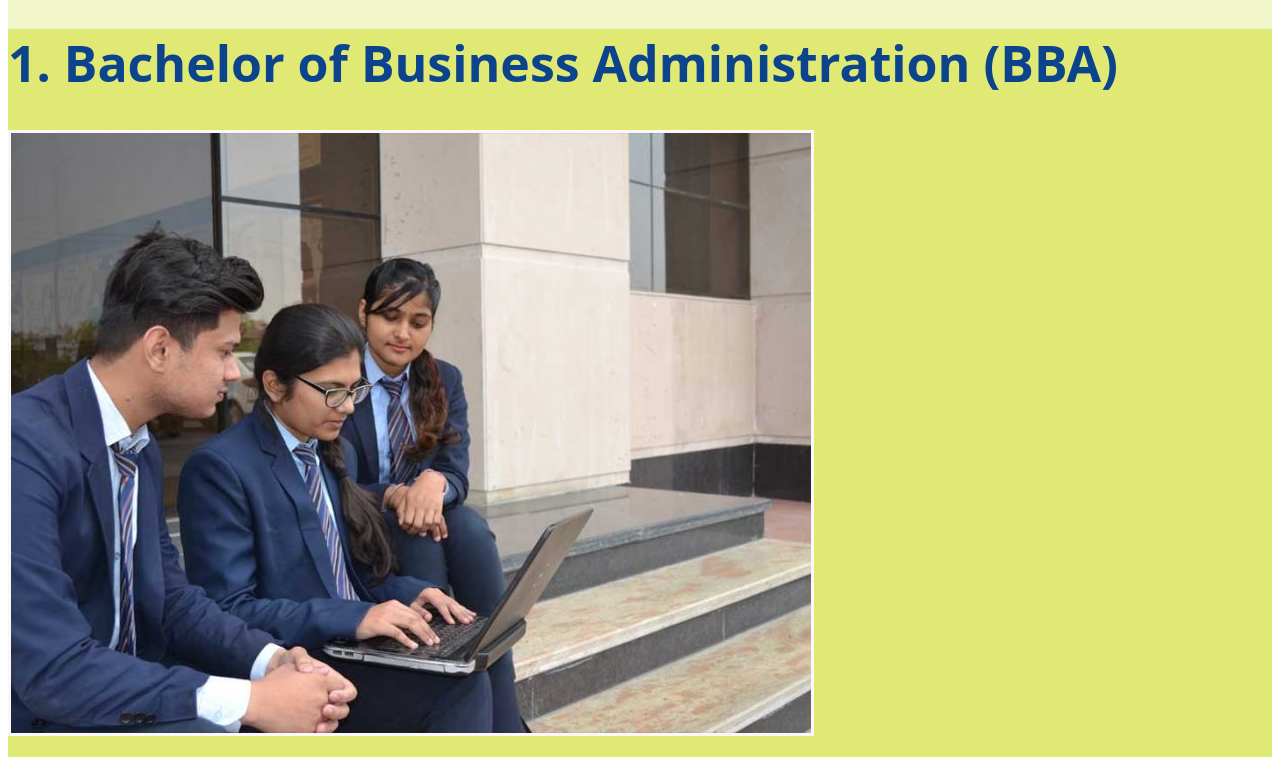
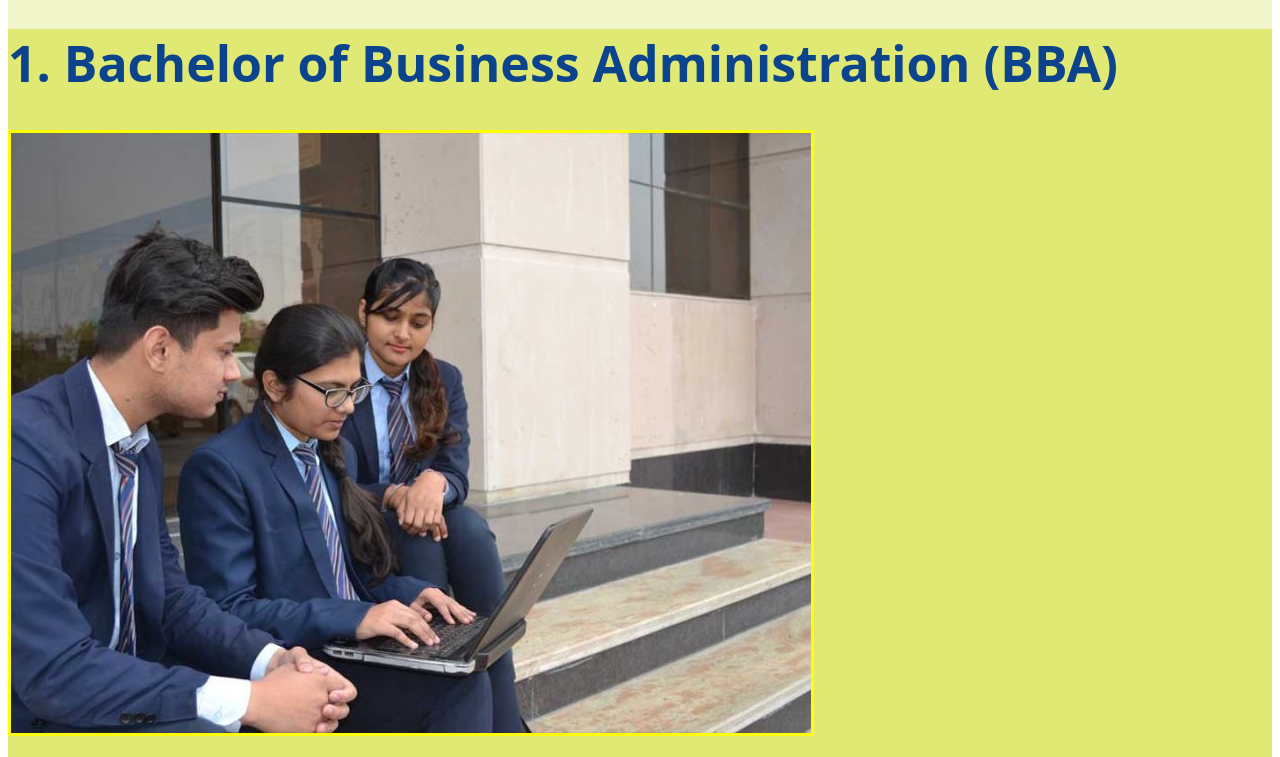
Before and after one commit to SaralSingh/projectA, a plain HTML site: page index.html in a window 1280 px wide. Shown: the part 1200-1957 px from the top of the page. Drawn offline with Linux system fonts and the light colour scheme.

Commit message:
Update styles.css

```diff
--- a/styles.css
+++ b/styles.css
@@ -48,7 +48,7 @@
     max-width: 100%;
     height: auto;
     margin-right: 25px;
-    border: 3px solid rgb(252, 247, 247);
+    border: 3px solid yellow;
 }
 
 .p-line{
```
